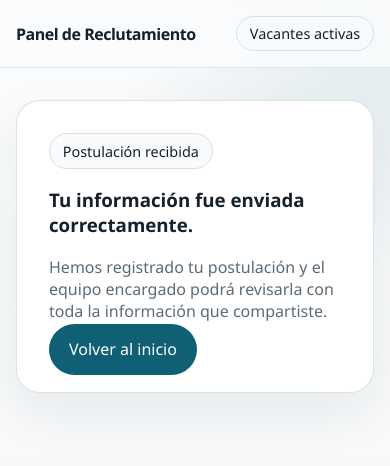
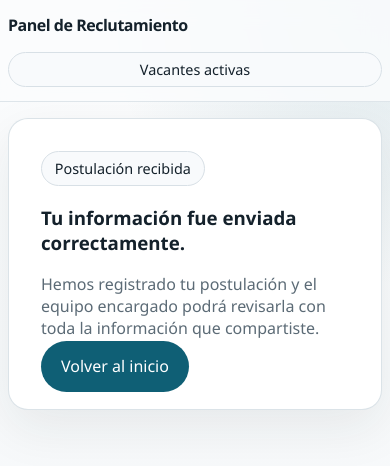
Before and after one commit to pesoutom-max/RRHH, a Next.js app: page /application/success in a window 390 px wide. Shown: the top 466 px of the page. Built offline with nearby package versions, Linux system fonts and the light colour scheme.

Commit message:
feat: improve mobile layouts across public screens

```diff
--- a/src/app/globals.css
+++ b/src/app/globals.css
@@ -149,6 +149,7 @@ button {
   background: var(--surface-alt);
   border: 1px solid var(--line);
   font-size: 0.9rem;
+  max-width: 100%;
 }
 
 .header-bar {
@@ -158,6 +159,47 @@ button {
   backdrop-filter: blur(12px);
   background: rgba(251, 252, 253, 0.86);
   border-bottom: 1px solid rgba(216, 224, 230, 0.8);
+}
+
+.public-header-inner {
+  display: flex;
+  align-items: center;
+  justify-content: space-between;
+  gap: 1rem;
+  padding: 1rem 0;
+}
+
+.public-header-brand {
+  font-weight: 800;
+  letter-spacing: -0.03em;
+  flex: 1;
+  min-width: 0;
+}
+
+.public-header-nav {
+  display: flex;
+  gap: 0.75rem;
+  flex-wrap: wrap;
+  justify-content: flex-end;
+}
+
+.section-heading {
+  margin-bottom: 1.5rem;
+}
+
+.page-title {
+  font-size: clamp(2rem, 5vw, 3.3rem);
+  line-height: 1.02;
+  letter-spacing: -0.05em;
+  text-wrap: balance;
+}
+
+.hero-title {
+  margin: 0;
+  font-size: clamp(2.4rem, 7vw, 4.4rem);
+  line-height: 0.98;
+  letter-spacing: -0.06em;
+  text-wrap: balance;
 }
 
 .public-hero {
@@ -172,6 +214,16 @@ button {
 
 .public-summary {
   padding: 1.5rem;
+}
+
+.public-detail-card {
+  padding: 2rem;
+}
+
+.vacancy-card-grid {
+  display: grid;
+  gap: 1.25rem;
+  grid-template-columns: repeat(auto-fit, minmax(280px, 1fr));
 }
 
 .admin-shell {
@@ -246,6 +298,42 @@ th {
   grid-template-columns: repeat(3, minmax(0, 1fr));
 }
 
+.form-card {
+  padding: 1.5rem;
+}
+
+.application-steps {
+  display: grid;
+  gap: 0.75rem;
+  grid-template-columns: repeat(4, minmax(0, 1fr));
+  margin-bottom: 1.5rem;
+}
+
+.application-step {
+  padding: 0.9rem;
+}
+
+.review-grid {
+  display: grid;
+  gap: 1rem;
+  grid-template-columns: repeat(2, minmax(0, 1fr));
+}
+
+.form-actions {
+  display: flex;
+  justify-content: space-between;
+  gap: 0.75rem;
+  flex-wrap: wrap;
+  align-items: center;
+}
+
+.form-actions-primary,
+.stack-actions {
+  display: flex;
+  gap: 0.75rem;
+  flex-wrap: wrap;
+}
+
 @media (max-width: 960px) {
   .public-hero-grid,
   .admin-shell,
@@ -259,3 +347,105 @@ th {
     border-bottom: 1px solid var(--line);
   }
 }
+
+@media (max-width: 640px) {
+  .container {
+    width: min(calc(100% - 1rem), var(--container));
+  }
+
+  .section {
+    padding: 1rem 0 1.25rem;
+  }
+
+  .card,
+  .public-summary,
+  .public-detail-card,
+  .form-card,
+  .admin-main {
+    border-radius: 20px;
+  }
+
+  .public-header-inner {
+    align-items: flex-start;
+    flex-direction: column;
+    padding: 0.85rem 0;
+  }
+
+  .public-header-nav {
+    width: 100%;
+    justify-content: flex-start;
+  }
+
+  .public-header-nav .pill {
+    width: 100%;
+    justify-content: center;
+  }
+
+  .page-title {
+    font-size: clamp(1.75rem, 9vw, 2.4rem);
+    line-height: 1.04;
+  }
+
+  .hero-title {
+    font-size: clamp(1.95rem, 11vw, 3rem);
+    line-height: 1.02;
+  }
+
+  .public-detail-card,
+  .form-card,
+  .public-summary {
+    padding: 1.1rem;
+  }
+
+  .application-steps {
+    grid-template-columns: repeat(2, minmax(0, 1fr));
+    gap: 0.65rem;
+  }
+
+  .application-step {
+    padding: 0.85rem 0.8rem;
+  }
+
+  .application-step strong,
+  .application-step .muted {
+    word-break: break-word;
+  }
+
+  .review-grid {
+    grid-template-columns: 1fr;
+  }
+
+  .vacancy-card-grid {
+    grid-template-columns: 1fr;
+  }
+
+  .form-actions,
+  .form-actions-primary,
+  .stack-actions {
+    width: 100%;
+    flex-direction: column;
+  }
+
+  .form-actions > .btn,
+  .form-actions-primary > .btn,
+  .stack-actions > .btn {
+    width: 100%;
+    justify-content: center;
+    text-align: center;
+  }
+
+  .pill {
+    white-space: normal;
+    justify-content: center;
+    text-align: center;
+  }
+
+  th,
+  td {
+    padding: 0.8rem 0.7rem;
+  }
+
+  .admin-main {
+    padding: 1rem;
+  }
+}
--- a/src/components/public/application-flow.tsx
+++ b/src/components/public/application-flow.tsx
@@ -41,9 +41,9 @@ export function ApplicationFlow({ vacancyId }: { vacancyId: string }) {
     <main className="page-shell">
       <section className="section">
         <div className="container grid">
-          <article className="card" style={{ padding: "2rem" }}>
+          <article className="card public-detail-card">
             <span className="pill">{vacancy.title}</span>
-            <h1>Formulario de postulación</h1>
+            <h1 className="hero-title">Formulario de postulación</h1>
             <p className="muted">
               Completa la información en pasos breves. Tu postulación se guardará
               en Firestore y se notificará al administrador al finalizar.
--- a/src/components/public/public-home.tsx
+++ b/src/components/public/public-home.tsx
@@ -26,8 +26,8 @@ export function PublicHome() {
     <main className="page-shell">
       <section className="section">
         <div className="container">
-          <div style={{ marginBottom: "1.5rem" }}>
-            <h1 style={{ margin: 0 }}>Vacantes activas</h1>
+          <div className="section-heading">
+            <h1 className="page-title" style={{ margin: 0 }}>Vacantes activas</h1>
             <p className="muted">Postulaciones abiertas para publicación real.</p>
           </div>
 
@@ -44,7 +44,7 @@ export function PublicHome() {
               No hay vacantes activas publicadas todavía.
             </div>
           ) : (
-            <div className="grid" style={{ gridTemplateColumns: "repeat(auto-fit, minmax(280px, 1fr))" }}>
+            <div className="vacancy-card-grid">
               {vacancies.map((vacancy) => (
                 <VacancyCard key={vacancy.id} vacancy={vacancy} />
               ))}
--- a/src/components/public/vacancy-detail.tsx
+++ b/src/components/public/vacancy-detail.tsx
@@ -40,9 +40,9 @@ export function VacancyDetail({ slug }: { slug: string }) {
     <main className="page-shell">
       <section className="section">
         <div className="container grid">
-          <article className="card" style={{ padding: "2rem" }}>
+          <article className="card public-detail-card">
             <span className="pill">{vacancy.location}</span>
-            <h1>{vacancy.title}</h1>
+            <h1 className="page-title">{vacancy.title}</h1>
             <p className="muted">{vacancy.description}</p>
 
             <div className="three-columns" style={{ margin: "1.5rem 0" }}>
@@ -79,7 +79,7 @@ export function VacancyDetail({ slug }: { slug: string }) {
               </section>
             </div>
 
-            <div style={{ marginTop: "1.5rem" }}>
+            <div className="stack-actions" style={{ marginTop: "1.5rem" }}>
               <Link className="btn btn-primary" href={`/apply/${vacancy.id}`}>
                 Postular ahora
               </Link>
--- a/src/components/shared/header.tsx
+++ b/src/components/shared/header.tsx
@@ -5,20 +5,12 @@ import { APP_NAME } from "@/lib/constants/app";
 export function PublicHeader() {
   return (
     <header className="header-bar">
-      <div
-        className="container"
-        style={{
-          display: "flex",
-          alignItems: "center",
-          justifyContent: "space-between",
-          padding: "1rem 0"
-        }}
-      >
-        <Link href="/" style={{ fontWeight: 800, letterSpacing: "-0.03em" }}>
+      <div className="container public-header-inner">
+        <Link className="public-header-brand" href="/">
           {APP_NAME}
         </Link>
 
-        <nav style={{ display: "flex", gap: "0.75rem" }}>
+        <nav className="public-header-nav">
           <Link className="pill" href="/">
             Vacantes activas
           </Link>
```
Also changed, not shown: src/components/public/application-form.tsx (+6 -21 lines).
